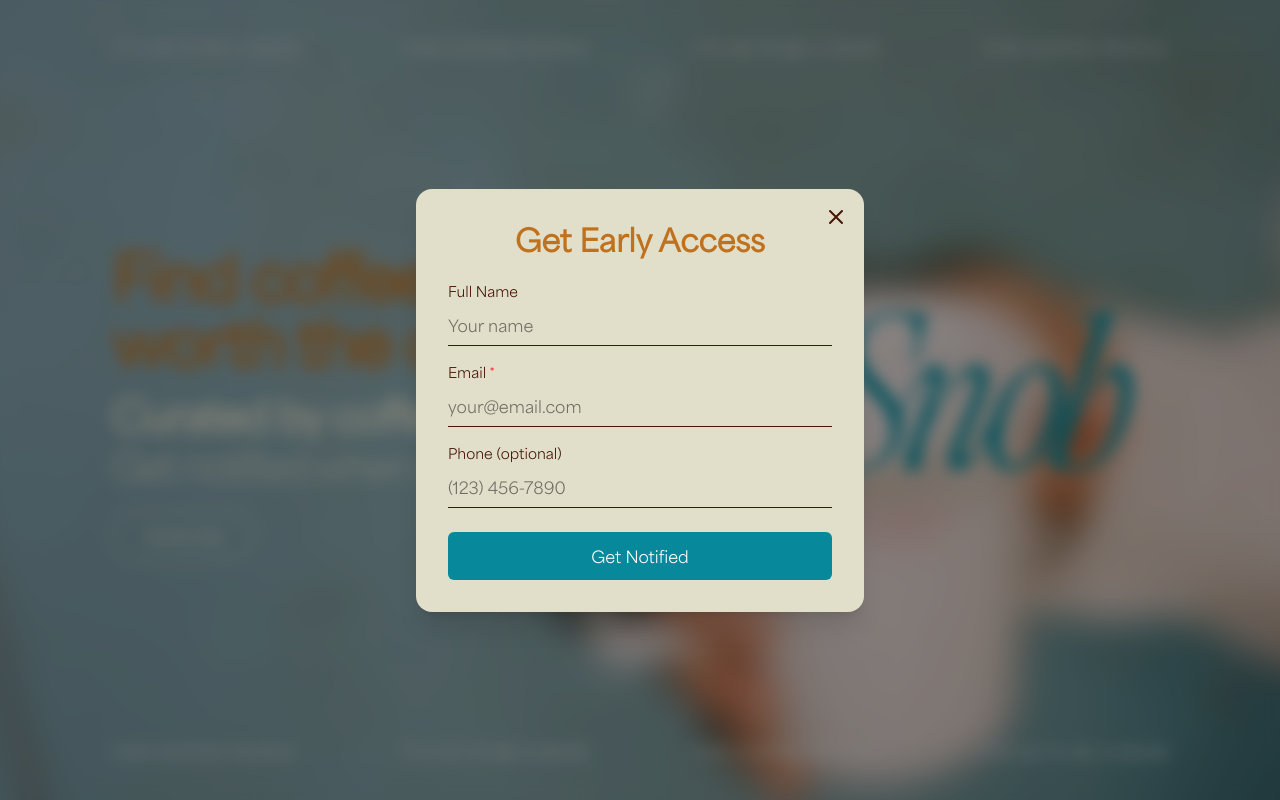
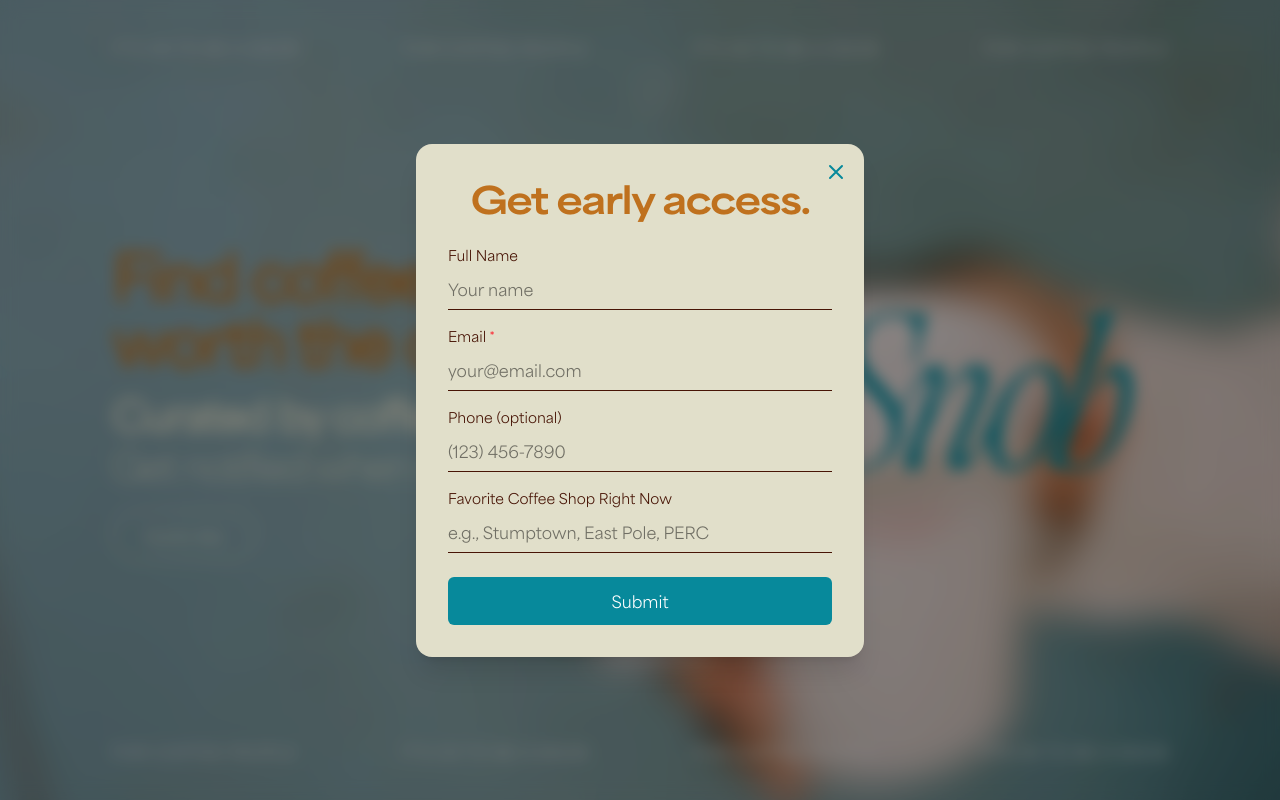
Before and after one commit to ethan8damax/Snob, a Next.js app: page / in a window 1280 px wide. Both pictures are taken after a click on the button "Notify Me". Built offline with nearby package versions, Linux system fonts and the light colour scheme.

Commit message:
add 'fave coffee shop' to form

```diff
--- a/src/app/api/notify/route.ts
+++ b/src/app/api/notify/route.ts
@@ -2,7 +2,7 @@ import { NextResponse } from "next/server";
 import { supabaseAdmin } from "@/lib/supabaseAdmin";
 
 export async function POST(request: Request) {
-  const { name, email, phone } = await request.json();
+  const { name, email, phone, favoriteCoffeeShop } = await request.json();
 
   // Validate required fields:
   if (!email) {
@@ -16,6 +16,7 @@ export async function POST(request: Request) {
     name,
     email,
     phone,
+    favorite_coffee_shop: favoriteCoffeeShop,
   });
 
   if (error) {
--- a/src/app/page.tsx
+++ b/src/app/page.tsx
@@ -8,7 +8,8 @@ export default function Home() {
   const [formData, setFormData] = useState({
     name: '',
     email: '',
-    phone: ''
+    phone: '',
+    favoriteCoffeeShop: '',
   });
   const [isSubmitting, setIsSubmitting] = useState(false);
   const [submitStatus, setSubmitStatus] = useState<{
@@ -53,7 +54,7 @@ export default function Home() {
         type: 'success',
         message: 'Consider yourself officially on the list.'
       });
-      setFormData({ name: '', email: '', phone: '' });
+      setFormData({ name: '', email: '', phone: '', favoriteCoffeeShop: '' });
 
       // Keep modal open after successful submission
       // User needs to close it manually
@@ -165,7 +166,7 @@ export default function Home() {
             <button
               onClick={closeModal}
               disabled={isSubmitting}
-              className="absolute top-4 right-4 text-[#471405] hover:text-[#bf711e] disabled:opacity-50"
+              className="absolute top-4 right-4 text-[#07899b] hover:text-[#067a8a] disabled:opacity-50"
               aria-label="Close"
             >
               <svg xmlns="http://www.w3.org/2000/svg" className="h-6 w-6" fill="none" viewBox="0 0 24 24" stroke="currentColor">
@@ -173,7 +174,9 @@ export default function Home() {
               </svg>
             </button>
 
-            <h2 className="text-3xl text-center font-extrabold text-[#bf711e] mb-6">Get Early Access</h2>
+            <h2 className="italic text-center text-4xl font-[900] leading-tight tracking-tighter text-[#bf711e] mb-6">
+               Get early access.
+            </h2>
 
             {submitStatus.type === 'success' ? (
               <div className="text-center py-4">
@@ -239,6 +242,21 @@ export default function Home() {
                   />
                 </div>
 
+                <div>
+                  <label htmlFor="favoriteCoffeeShop" className="block text-sm font-medium text-[#471405] mb-1">
+                    Favorite Coffee Shop Right Now
+                  </label>
+                  <input
+                    type="text"
+                    id="favoriteCoffeeShop"
+                    name="favoriteCoffeeShop"
+                    value={formData.favoriteCoffeeShop}
+                    onChange={handleInputChange}
+                    className="w-full px-0 py-2 bg-transparent border-0 border-b border-[#471405] rounded-none focus:ring-0 focus:border-b-2 focus:border-[#07899b] focus:outline-none focus:ring-0 focus:shadow-none"
+                    placeholder="e.g., Stumptown, East Pole, PERC"
+                  />
+                </div>
+
                 <div className="pt-2">
                   <button
                     type="submit"
@@ -253,7 +271,7 @@ export default function Home() {
                         </svg>
                         Submitting...
                       </span>
-                    ) : 'Get Notified'}
+                    ) : 'Submit'}
                   </button>
                 </div>
               </form>
```
